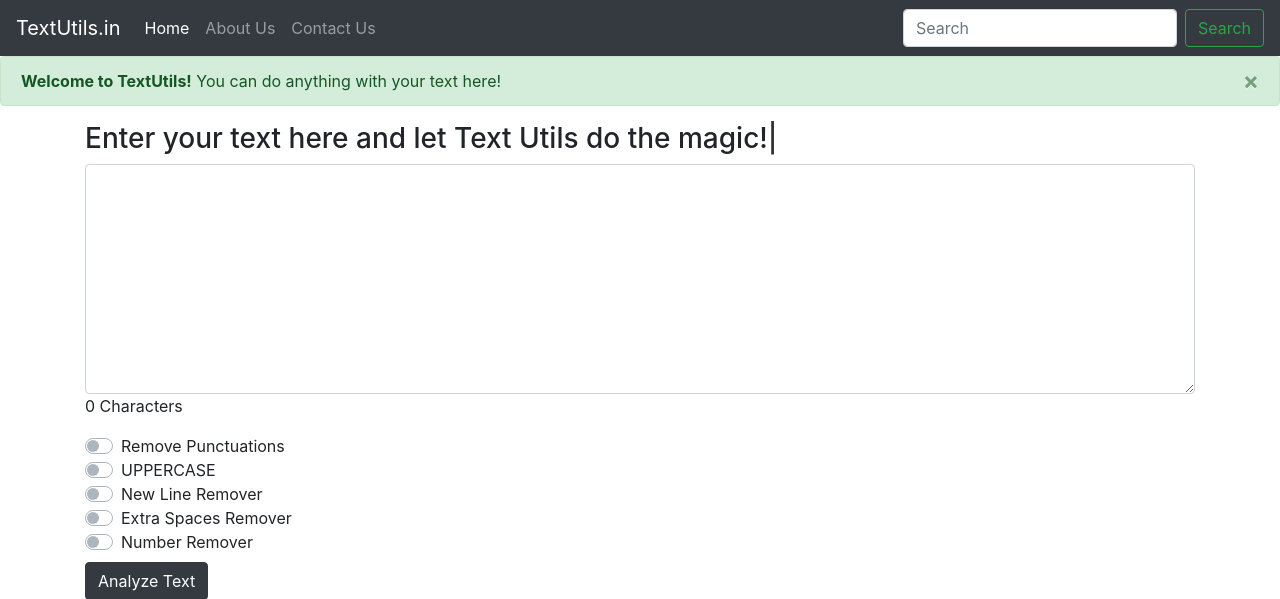
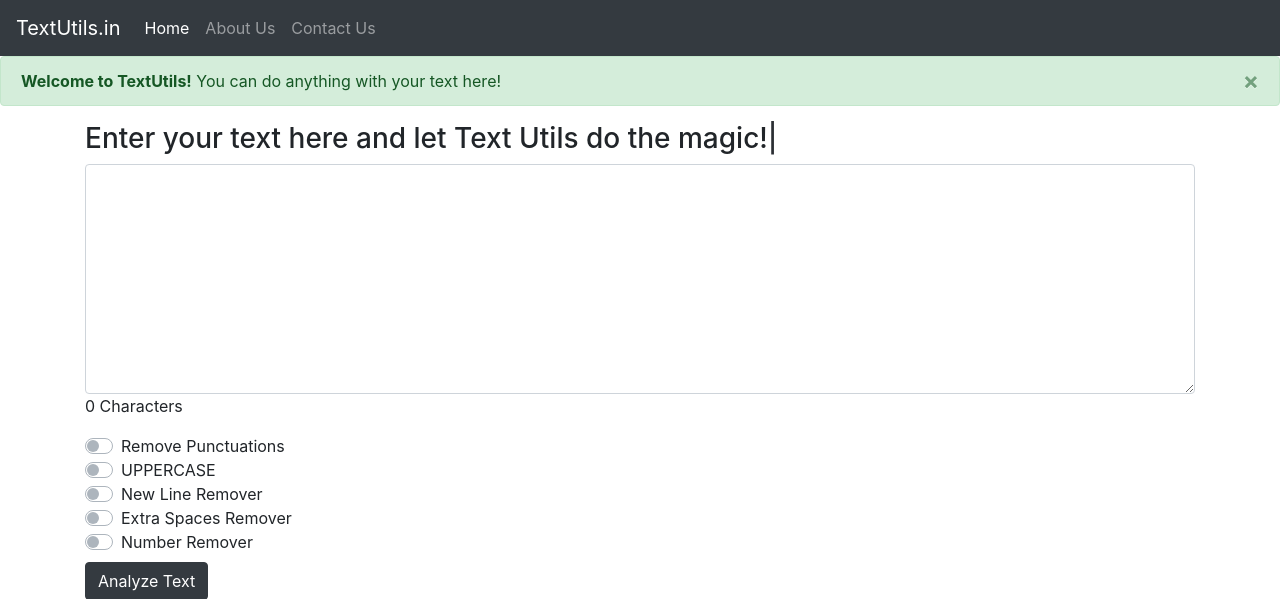
Before and after one commit to haris989/TextUtils, a Django app: page / in a window 1280 px wide. Shown: the top 599 px of the page. Run offline with Django 3.2, Linux system fonts and the light colour scheme; some libraries are stand-ins or nearby versions.

Commit message:
Search Box Removed

```diff
--- a/templates/index.html
+++ b/templates/index.html
@@ -1,5 +1,6 @@
 <!doctype html>
 <html lang="en">
+
 <head>
     <!-- Required meta tags -->
     <meta charset="utf-8">
@@ -26,6 +27,7 @@
         }
     </style>
 </head>
+
 <body>
     <nav class="navbar navbar-expand-lg navbar-dark bg-dark">
         <a class="navbar-brand" href="#">TextUtils.in</a>
@@ -46,10 +48,6 @@
 
             </ul>
         </div>
-  <form class="form-inline">
-    <input class="form-control mr-sm-2" type="search" placeholder="Search" aria-label="Search">
-    <button class="btn btn-outline-success my-2 my-sm-0" type="submit">Search</button>
-  </form>
     </nav>
 
 
@@ -62,11 +60,7 @@
 
 
     <div class="container">
-
-  <form action='/analyze' onsubmit="return validate()" method='post'> {% csrf_token %}
-
-
-
+        <form action='/analyze' onsubmit="return validate()" method='post'>{% csrf_token %}
             <div class="form-group">
                 <h3><span id="typed"></span></h3>
 
@@ -79,7 +73,7 @@
                         var exampleFormControlTextarea1 = document.getElementById("exampleFormControlTextarea1");
                         var wordCount = document.getElementById("wordCount");
 
-		exampleFormControlTextarea1.addEventListener("keyup",function(){
+                        exampleFormControlTextarea1.addEventListener("keyup", function() {
                             var characters = exampleFormControlTextarea1.value.split('');
                             wordCount.innerText = characters.length;
                         });
@@ -98,17 +92,17 @@
             </div>
 
             <div class="custom-control custom-switch">
-  <input type="checkbox"  name="newlineremover" class="custom-control-input" id="customSwitch3">
+                <input type="checkbox" name="newlineremover" class="custom-control-input" id="customSwitch3">
                 <label class="custom-control-label" for="customSwitch3">New Line Remover</label>
             </div>
 
             <div class="custom-control custom-switch">
-  <input type="checkbox"  name="extraspaceremover" class="custom-control-input" id="customSwitch4">
+                <input type="checkbox" name="extraspaceremover" class="custom-control-input" id="customSwitch4">
                 <label class="custom-control-label" for="customSwitch4">Extra Spaces Remover</label>
             </div>
 
             <div class="custom-control custom-switch">
-    <input type="checkbox"  name="numberremover" class="custom-control-input" id="customSwitch5">
+                <input type="checkbox" name="numberremover" class="custom-control-input" id="customSwitch5">
                 <label class="custom-control-label" for="customSwitch5">Number Remover</label>
             </div>
 
@@ -120,8 +114,8 @@
     </div>
 
     <script>
-     var typed = new Typed('#typed',{
-                    strings:["You can do anything with your text here!","Enter your text here and let Text Utils do the magic!"],
+        var typed = new Typed('#typed', {
+            strings: ["You can do anything with your text here!", "Enter your text here and let Text Utils do the magic!"],
             backSpeed: 15,
             smartBackspace: true,
             backDelay: 1200,
@@ -144,7 +138,7 @@
     <script src="https://cdnjs.cloudflare.com/ajax/libs/popper.js/1.14.6/umd/popper.min.js" integrity="sha384-wHAiFfRlMFy6i5SRaxvfOCifBUQy1xHdJ/yoi7FRNXMRBu5WHdZYu1hA6ZOblgut" crossorigin="anonymous"></script>
     <script src="https://stackpath.bootstrapcdn.com/bootstrap/4.2.1/js/bootstrap.min.js" integrity="sha384-B0UglyR+jN6CkvvICOB2joaf5I4l3gm9GU6Hc1og6Ls7i6U/mkkaduKaBhlAXv9k" crossorigin="anonymous"></script>
     <script>
-      function validate(){
+        function validate() {
             var textarea = document.getElementById('exampleFormControlTextarea1').value;
             var span = document.getElementById('messageofvalidate');
 
@@ -156,4 +150,5 @@
         }
     </script>
 </body>
+
 </html>
```
Also changed, not shown: templates/about.html (+5 -5 lines), templates/analyze.html (+5 -5 lines). Lines whose indentation alone changed are shown as unchanged.
